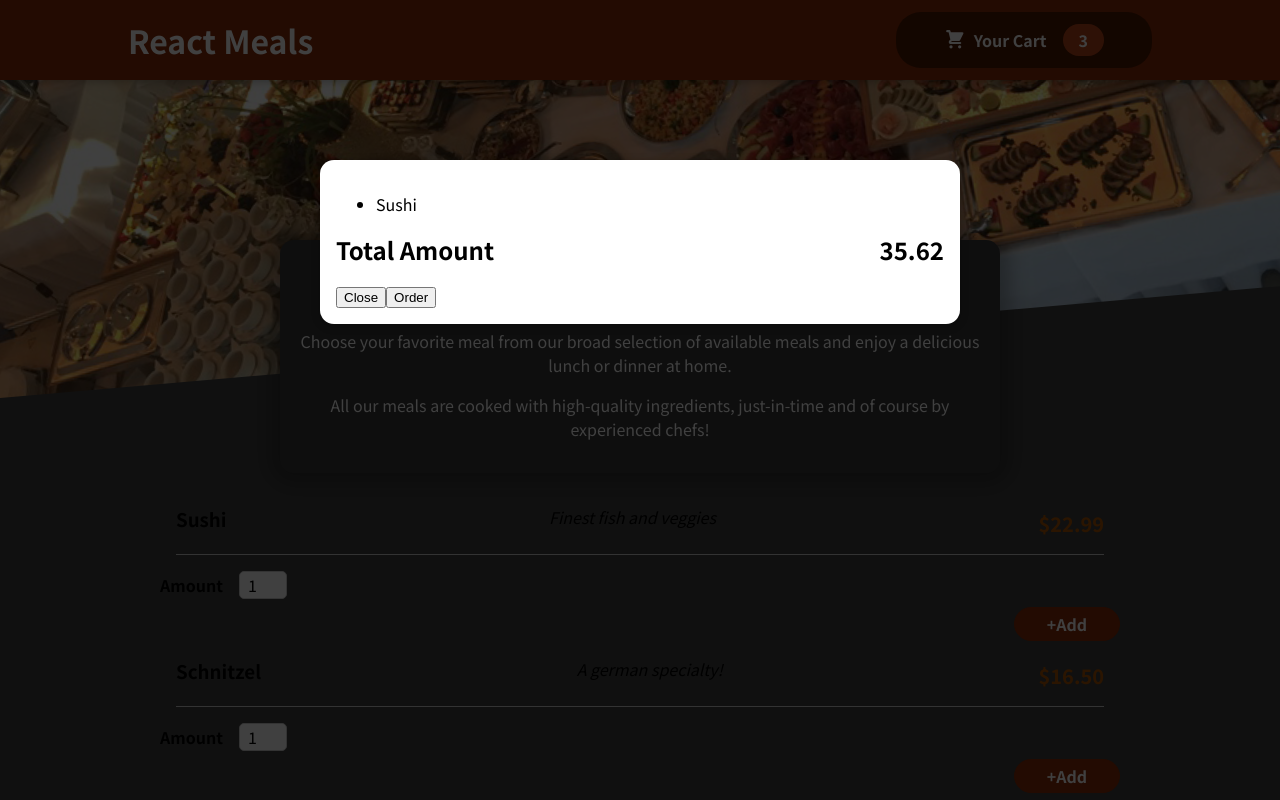
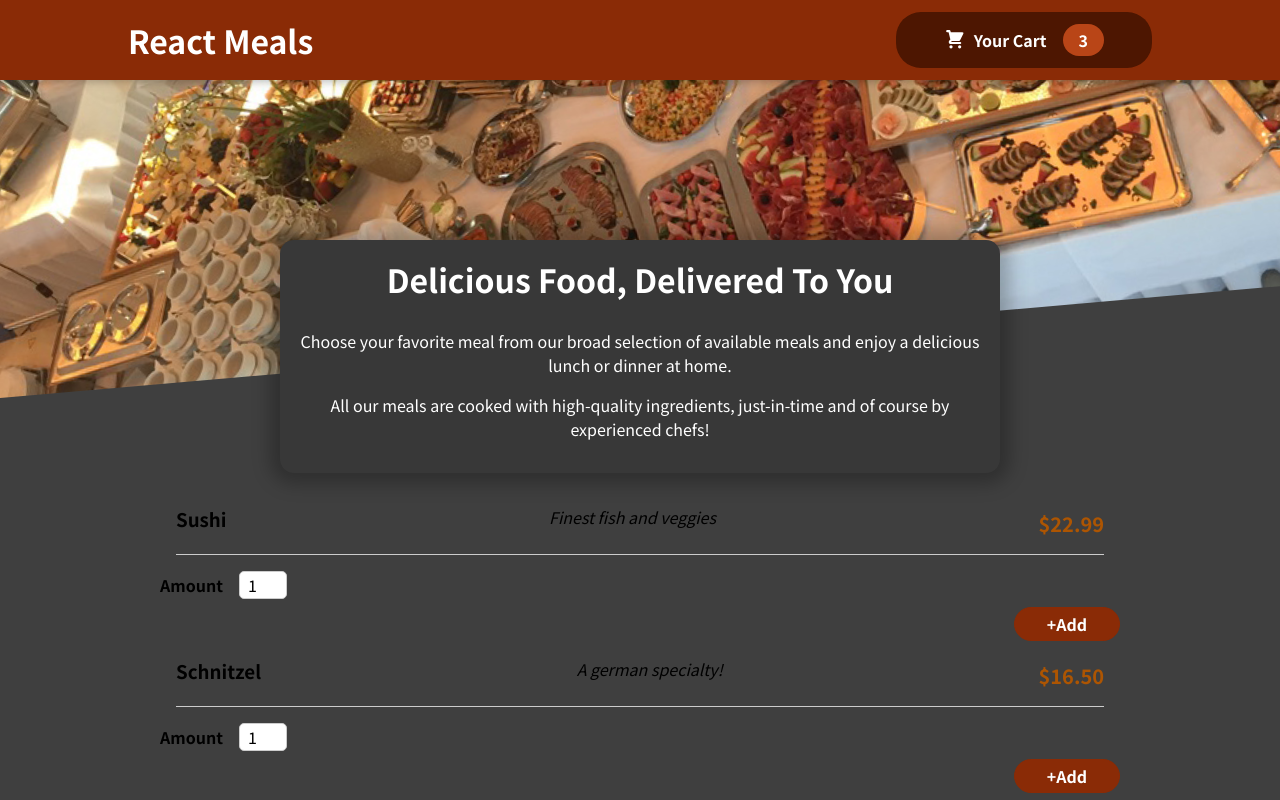
Before and after one commit to jackie-ng/react-review-2023, a React (Create React App) app in the folder food-order/: page / in a window 1280 px wide. Shown: the top 800 px of the page. Built offline with nearby package versions, Linux system fonts and the light colour scheme.

Commit message:
passing props to button

```diff
--- a/food-order/src/App.js
+++ b/food-order/src/App.js
@@ -1,13 +1,24 @@
 import Header from "./components/Layout/Header";
-import { Fragment } from "react";
+import { Fragment, useState } from "react";
 import Meals from "./components/Meals/Meals";
 import Cart from "./components/Cart/Cart";
 
 function App() {
+  const [cartIsShown, setCartIsShown] = useState(false);
+
+  const showCartHandler = () => {
+    setCartIsShown(true);
+  }
+
+  const hideCartHandler = () => {
+    setCartIsShown(false);
+  }
+
+
   return (
     <Fragment>
-      <Cart/>
-      <Header/>
+      {cartIsShown && <Cart onClose={hideCartHandler}/>}
+      <Header onShowCart={showCartHandler}/>
       <main>
         <Meals/>
       </main>
--- a/food-order/src/components/Cart/Cart.js
+++ b/food-order/src/components/Cart/Cart.js
@@ -5,14 +5,14 @@ function Cart(props) {
   const cartItems = <ul className={classes['cart-items ']}>
   {[{id: 'c1', name:'Sushi', amount: 2, price: 12.99}].map(item => <li>{item.name}</li>)}</ul>;
   return (
-    <Modal>
+    <Modal onClose={props.onClose}>
       {cartItems}
       <div className={classes.total}>
         <span>Total Amount</span>
         <span>35.62</span>
       </div>
       <div className={classes.action}>
-        <button className={classes['button--alt']}>Close</button>
+        <button className={classes['button--alt']} onClick={props.onClose}>Close</button>
         <button className={classes.button}>Order</button>
       </div>
     </Modal>
--- a/food-order/src/components/Layout/Header.js
+++ b/food-order/src/components/Layout/Header.js
@@ -8,7 +8,7 @@ function Header(props) {
   <Fragment>
   <header className={classes.header}>
     <h1>React Meals</h1>
-    <HeaderCartButton/>
+    <HeaderCartButton onClick={props.onShowCart}/>
   </header>
     <div className={classes['main-image']}>
       <img src={mealsImage}/>
--- a/food-order/src/components/Layout/HeaderCartButton.js
+++ b/food-order/src/components/Layout/HeaderCartButton.js
@@ -3,7 +3,7 @@ import classes from './HeaderCartButton.module.css'
 
 function HeaderCartButton(props) {
   return (
-    <button className={classes.button}>
+    <button className={classes.button} onClick={props.onClick}>
       <span className={classes.icon}>
         <CartIcon/>
       </span>
```
